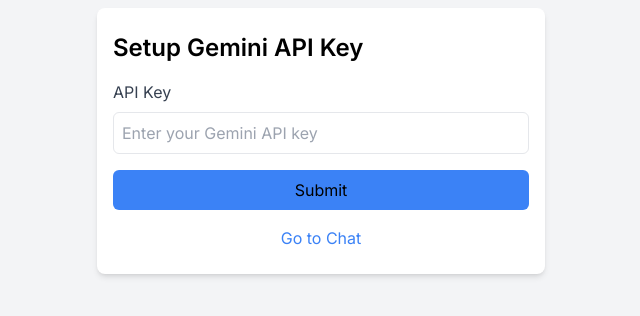
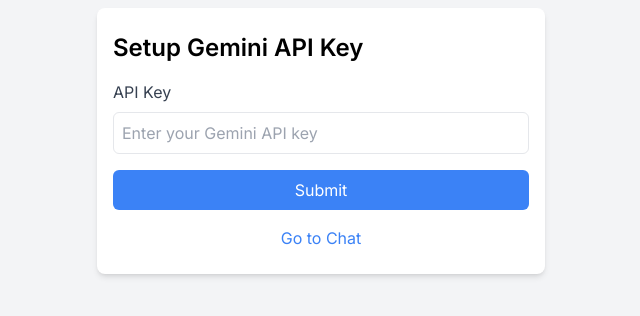
Before and after one commit to omprxz/gemini-chat, a Next.js app: page /setup in a window 1280 px wide. Shown: the top 316 px of the page, without its empty margins (319-959 px from the left). Built offline with nearby package versions, Linux system fonts and the light colour scheme.

Commit message:
font colors changes

```diff
--- a/src/app/chat/page.js
+++ b/src/app/chat/page.js
@@ -72,9 +72,9 @@
   };
 
   return (
-    <div className="min-h-screen bg-gray-100 flex flex-col items-center py-2">
+    <div className="min-h-screen bg-gray-100 flex flex-col items-center py-2 text-black">
       <div className="w-full max-w-2xl bg-white py-6 px-4 rounded-lg shadow-md">
-        <h1 className="text-2xl font-semibold">Gemini Chat</h1>
+        <h1 className="text-2xl font-semibold text-black">Gemini Chat</h1>
         <Link href="/setup" className="text-blue-500 hover:underline">
           Setup API Key
         </Link>
--- a/src/app/setup/page.js
+++ b/src/app/setup/page.js
@@ -26,7 +26,7 @@
   return (
     <div className="min-h-screen bg-gray-100 flex flex-col items-center py-2">
       <div className="w-full max-w-md bg-white py-6 px-4 rounded-lg shadow-md">
-        <h1 className="text-2xl font-semibold mb-4">Setup Gemini API Key</h1>
+        <h1 className="text-2xl font-semibold mb-4 text-black">Setup Gemini API Key</h1>
         <form onSubmit={handleSubmit}>
           <div className="mb-4">
             <label className="block text-gray-700 mb-2">API Key</label>
@@ -42,7 +42,7 @@
           <button
             type="submit"
             disabled={loading}
-            className={`w-full p-2 rounded-md ${loading ? 'bg-gray-500' : 'bg-blue-500 hover:bg-blue-600'}`}
+            className={`w-full p-2 rounded-md text-white ${loading ? 'bg-gray-500' : 'bg-blue-500 hover:bg-blue-600'}`}
           >
             {loading ? 'Submitting...' : 'Submit'}
           </button>
```
